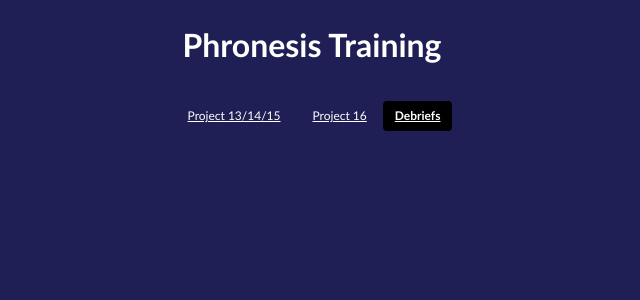
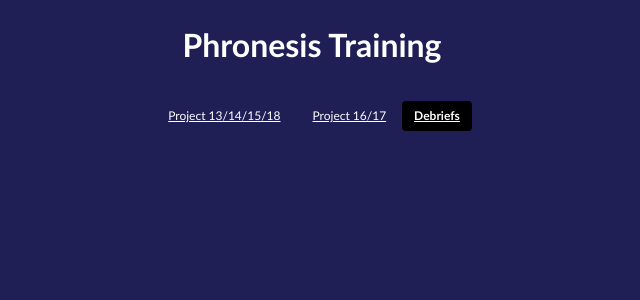
Before and after one commit to ZengJunyong/phronesis-training-john-junyong, a Vue app: page / in a window 1280 px wide. Shown: the top 300 px of the page, without its empty margins (328-968 px from the left). Built offline with nearby package versions, Linux system fonts and the light colour scheme.

Commit message:
Update links

```diff
--- a/src/App.vue
+++ b/src/App.vue
@@ -9,8 +9,8 @@ import {RouterLink, RouterView} from 'vue-router'
     <div class="wrapper">
 
       <nav>
-        <RouterLink to="/project13">Project 13/14/15</RouterLink>
-        <RouterLink to="/project16">Project 16</RouterLink>
+        <RouterLink to="/project13">Project 13/14/15/18</RouterLink>
+        <RouterLink to="/project16">Project 16/17</RouterLink>
         <RouterLink to="/debriefs"
                     style="color: white;background: black; font-weight: bold; padding: 6px 12px;border-radius: 4px;">
           Debriefs
```
